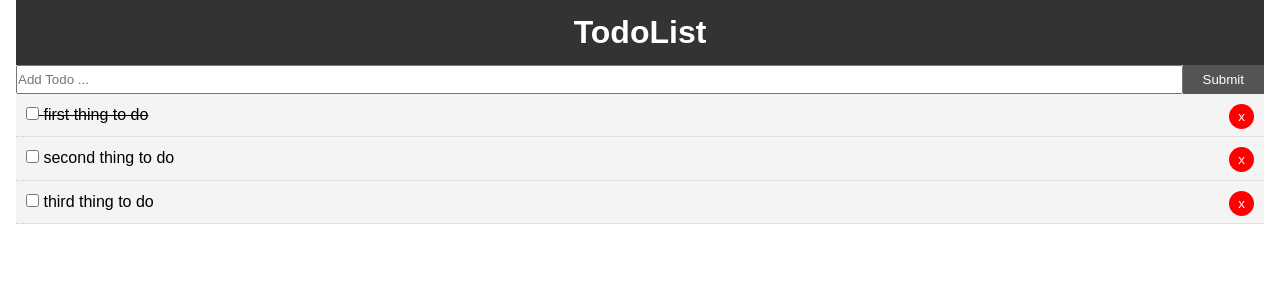
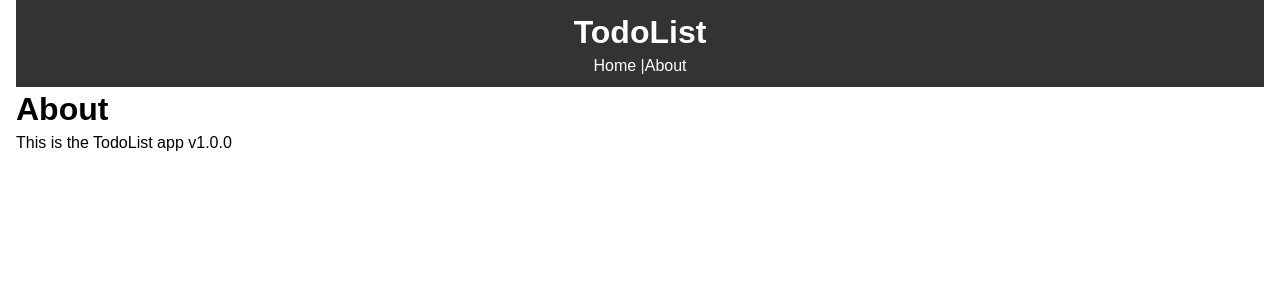
Before and after one commit to Luca-Virgilio/react-toDoList, a React (Create React App) app: page /about in a window 1280 px wide. Shown: the top 300 px of the page. Built offline with nearby package versions, Linux system fonts and the light colour scheme.

Commit message:
Add router and about page

```diff
--- a/package.json
+++ b/package.json
@@ -8,6 +8,7 @@
     "@testing-library/user-event": "^7.1.2",
     "react": "^16.13.1",
     "react-dom": "^16.13.1",
+    "react-router-dom": "^5.1.2",
     "react-scripts": "3.4.1",
     "uuid": "^7.0.2"
   },
--- a/src/App.js
+++ b/src/App.js
@@ -1,8 +1,10 @@
 import React, { Component } from 'react';
+import {BrowserRouter as Router, Route} from 'react-router-dom';
 import './App.css';
 import Todos from './components/Todos';
 import AddTodo from './components/AddTodo';
 import Header from './components/layout/Header';
+import About from './components/pages/About';
 import {v4} from 'uuid';
 // import { render } from '@testing-library/react';
 
@@ -62,14 +64,20 @@
 
   render() {
     return (
+      <Router>
       <div className="App">
         <div className="container">
           <Header />
-          <AddTodo addTodo={this.addTodo}/>
+          <Route exact path="/" render={props =>(
+            <React.Fragment>
+             <AddTodo addTodo={this.addTodo}/>
           <Todos todos={this.state.todos} markComplete={this.markComplete} delTodo={this.delTodo} />
+            </React.Fragment>
+          )}/>
+            <Route path="/about" component={About}/>
         </div>
-
       </div>
+      </Router>
     );
   }
 
--- a/src/components/layout/Header.js
+++ b/src/components/layout/Header.js
@@ -1,9 +1,12 @@
 import React from 'react'
+import { Link } from 'react-router-dom';
 
 export default function Header() {
     return (
         <header style={headerStyle}>
             <h1>TodoList</h1>
+        <Link style={linkStyle} to="/">Home</Link> |
+        <Link style={linkStyle} to="/about">About</Link>
         </header>
     )
 }
@@ -14,3 +17,8 @@
     textAlign:'center',
     padding: '10px'
 }
+
+const linkStyle = {
+    color: '#fff',
+    textDecoration:'none'
+}
--- /dev/null
+++ b/src/components/pages/About.js
@@ -0,0 +1,10 @@
+import React from 'react'
+
+export default function About() {
+    return (
+        <React.Fragment>
+            <h1>About</h1>
+            <p>This is the TodoList app v1.0.0</p>
+        </React.Fragment>
+    )
+}
```
Also changed, not shown: 1 other file (tests, documents, lock files or other folders).
